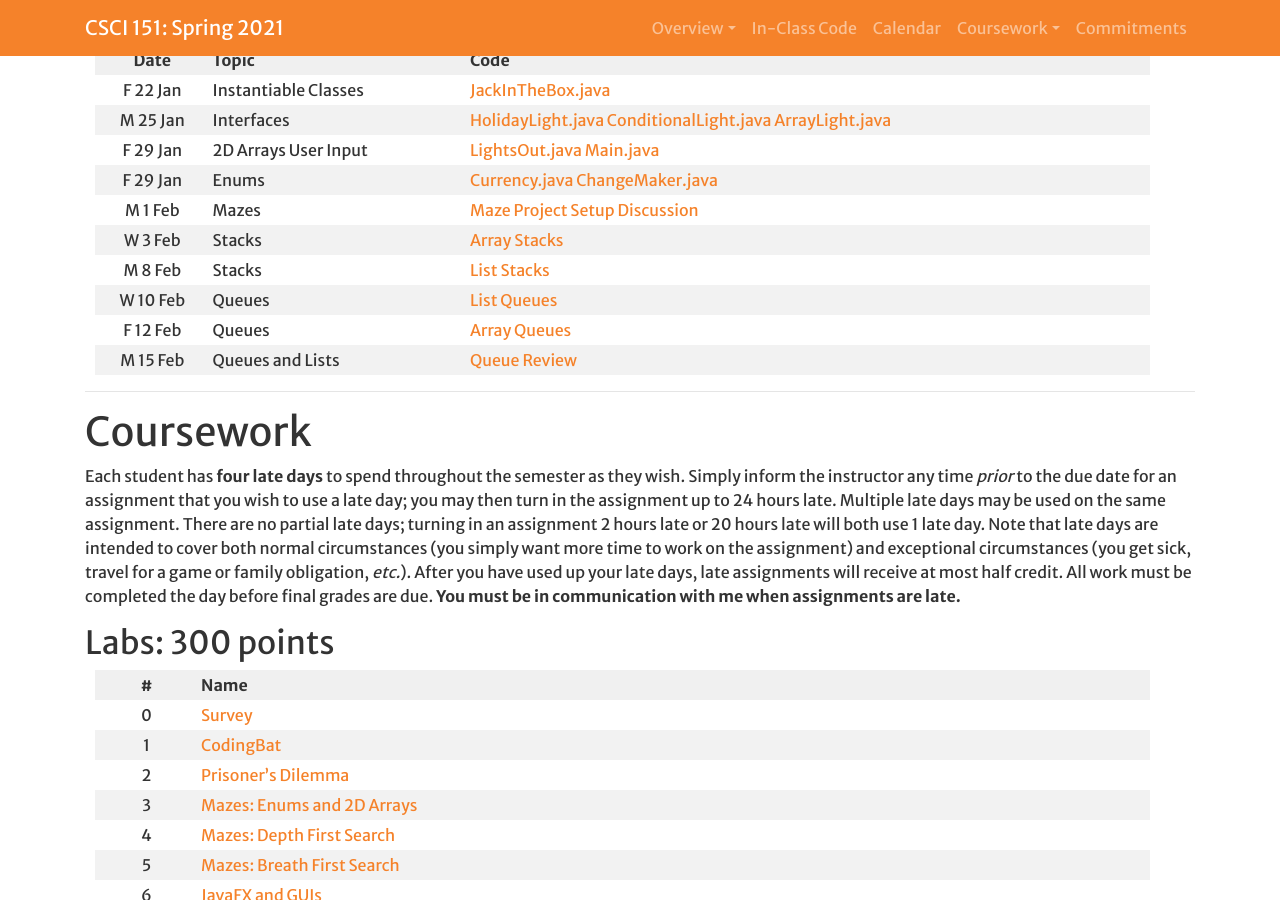
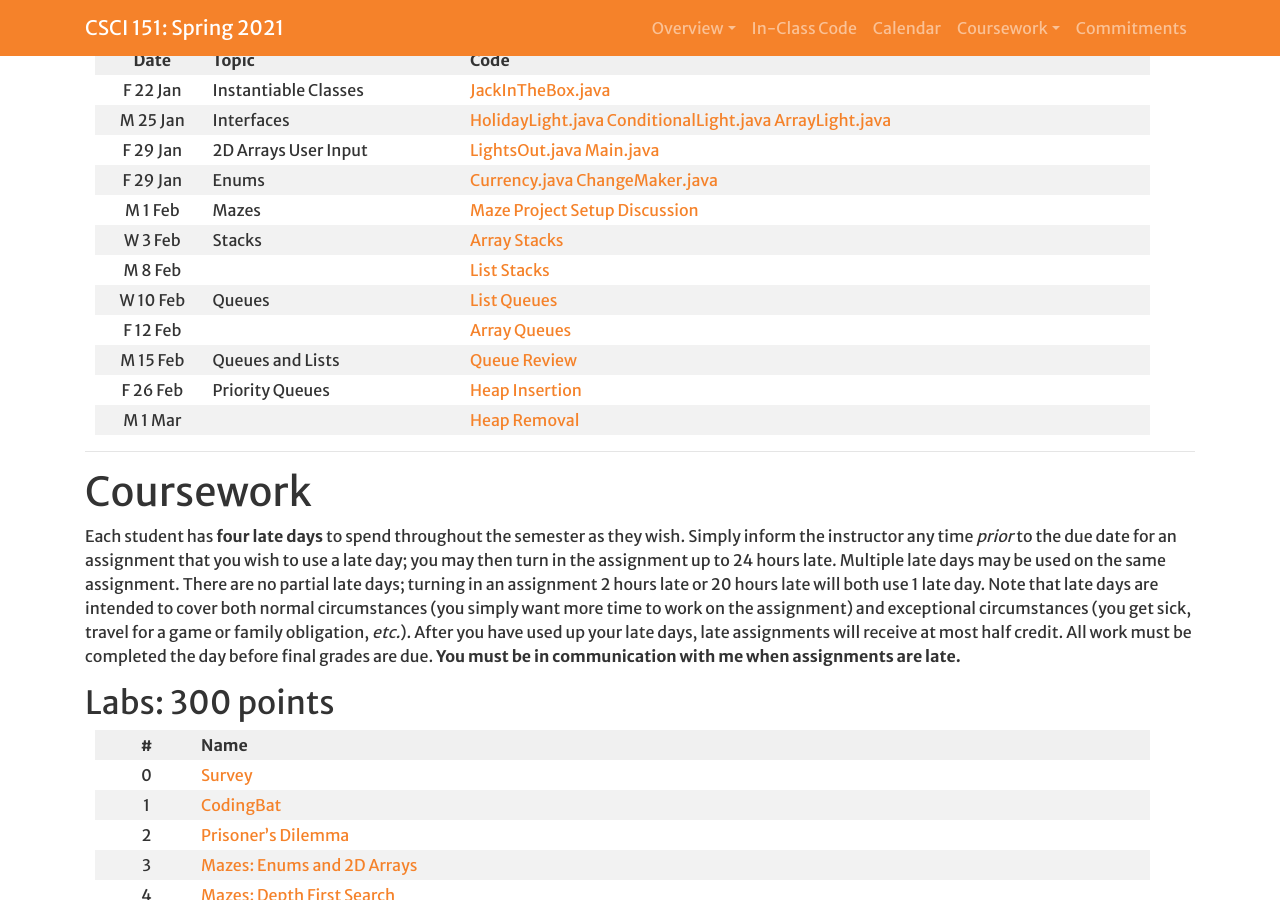
Before and after one commit to Hendrix-CS/csci151, a Jekyll site: the page built from index.md, in a window 1280 px wide and 900 px high, scrolled down 1922 px. Built offline with Jekyll 4.4.1, drawn with Linux system fonts in a browser that asks for light colours; a script that is not in the unit is left out; our own code applies the rules of GitHub Pages for plain Markdown files.

Commit message:
Heap notes

```diff
--- a/index.md
+++ b/index.md
@@ -58,10 +58,12 @@ When we write code together in class, it will be posted here!
 | F 29 Jan | Enums | [Currency.java]({{site.baseurl}}/inclass/Currency.java) [ChangeMaker.java]({{site.baseurl}}/inclass/ChangeMaker.java) |
 | M 1 Feb | Mazes | [Maze Project Setup Discussion]({{site.baseurl}}/inclass/MazeStructure.pdf) |
 | W 3 Feb | Stacks| [Array Stacks]({{site.baseurl}}/inclass/StackIntro.pdf) |
-| M 8 Feb | Stacks| [List Stacks]({{site.baseurl}}/inclass/ListStack.pdf) |
+| M 8 Feb | | [List Stacks]({{site.baseurl}}/inclass/ListStack.pdf) |
 | W 10 Feb | Queues| [List Queues]({{site.baseurl}}/inclass/ListQueueMods.pdf) |
-| F 12 Feb | Queues| [Array Queues]({{site.baseurl}}/inclass/ArrayQueueFull.pdf) |
+| F 12 Feb | | [Array Queues]({{site.baseurl}}/inclass/ArrayQueueFull.pdf) |
 | M 15 Feb | Queues and Lists| [Queue Review]({{site.baseurl}}/inclass/QueuePractice.pdf) |
+| F 26 Feb | Priority Queues| [Heap Insertion]({{site.baseurl}}/inclass/HeapIntroduction.pdf) |
+| M 1 Mar || [Heap Removal]({{site.baseurl}}/inclass/HeapWrapup.pdf) |
 
 <!--
 
```
Also changed, not shown: 2 other files.
